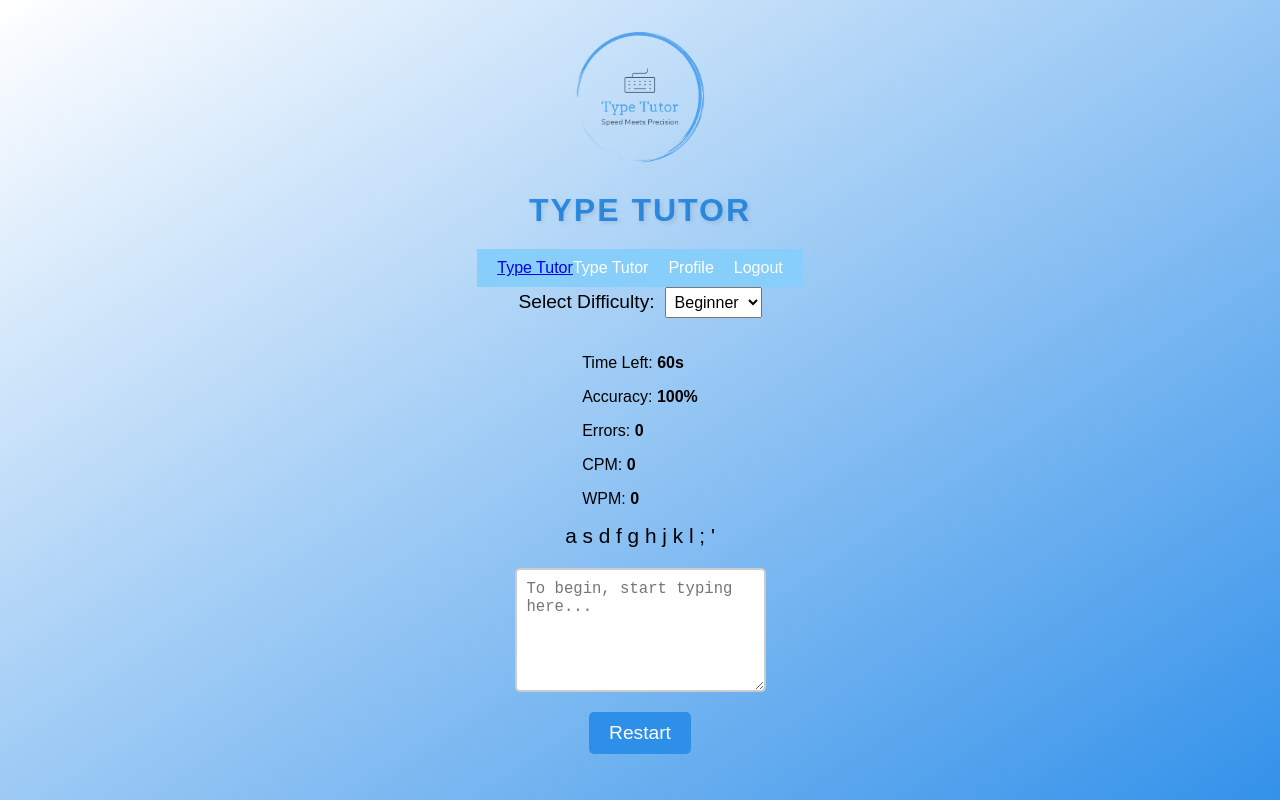
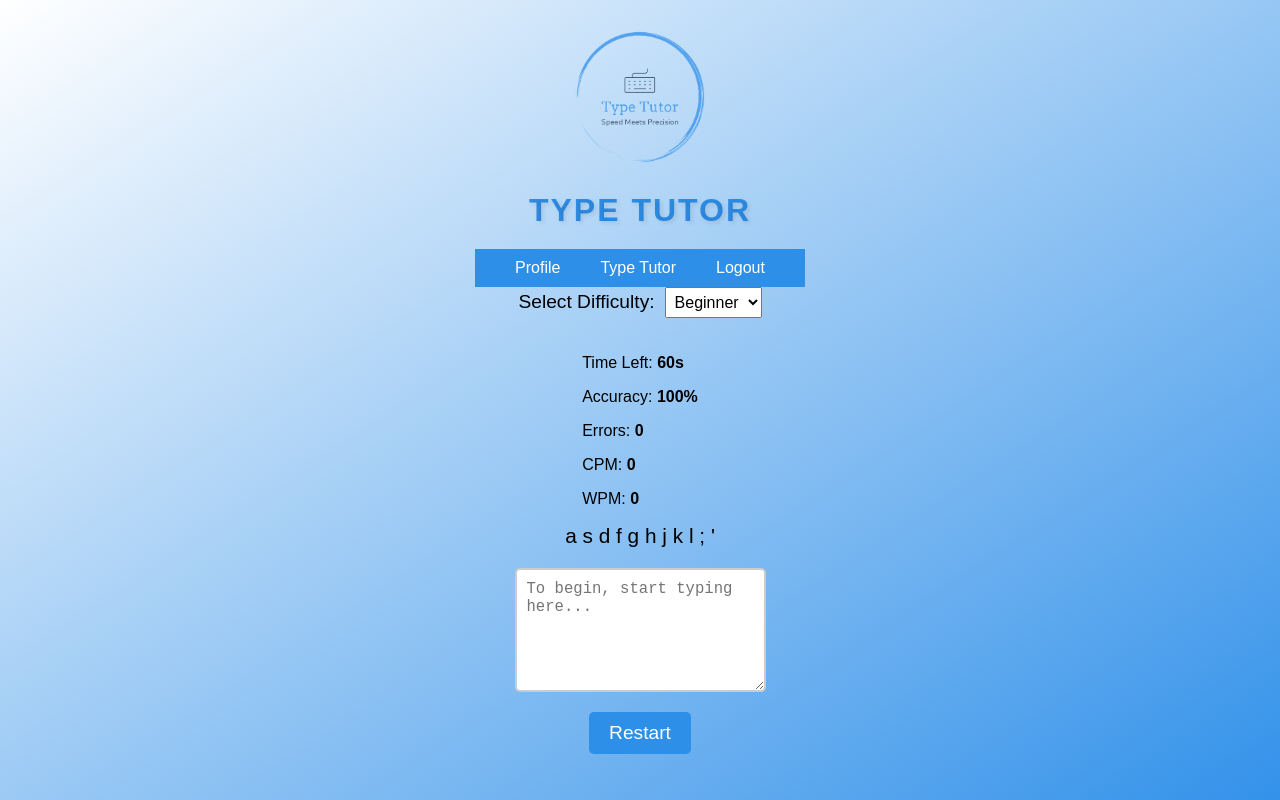
Before and after one commit to IshanAcharya/T3A2-B-client, a React (Create React App) app: page /type-tutor in a window 1280 px wide. Built offline with nearby package versions, Linux system fonts and the light colour scheme; sample sign-in values are in the browser's storage.

Commit message:
Enhanced styling on frontend pages.

```diff
--- a/src/Pages/LoginRegister.js
+++ b/src/Pages/LoginRegister.js
@@ -97,7 +97,7 @@ const LoginRegister = () => {
                         />
                         {errors.password && <p className="error">{errors.password}</p>}
                     </div>
-                    <button type="submit" className="button">{isLogin ? 'Login' : 'Register'}</button>
+                    <button type="submit" className="submit-button">{isLogin ? 'Login' : 'Register'}</button>
                 </form>
             </div>
         </div>
--- a/src/Pages/Profile.js
+++ b/src/Pages/Profile.js
@@ -130,7 +130,9 @@ const Profile = () => {
                     <button onClick={handleLogout} className="button logout-button">Logout</button>
                 </div>
             </div>
+            <div className="past-sessions-container">
             <PastSessionsTable sessions={sessions} />
+            </div>
         </div>
     );
 };
--- a/src/components/Navbar.js
+++ b/src/components/Navbar.js
@@ -1,21 +1,29 @@
-import React from 'react';
+import React, { useState } from 'react';
 import { Link } from 'react-router-dom';
 import '../styles/Navbar.css';
 
 const Navbar = () => {
+    const [isOpen, setIsOpen] = useState(false);
+
+    const toggleMenu = () => {
+        setIsOpen(!isOpen);
+    };
+
     const handleLogout = () => {
         localStorage.removeItem('token');
     };
 
     return (
         <nav className="navbar">
-            <div className="nav-logo">
-                <Link to="/">Type Tutor</Link>
+            <div className="hamburger" onClick={toggleMenu}>
+                <div className="bar"></div>
+                <div className="bar"></div>
+                <div className="bar"></div>
             </div>
-            <div className="nav-links">
-                <Link to="/type-tutor">Type Tutor</Link>
-                <Link to="/profile">Profile</Link>
-                <Link to="/" onClick={handleLogout}>Logout</Link>
+            <div className={`nav-links ${isOpen ? 'open' : ''}`}>
+                <Link to="/profile" onClick={toggleMenu}>Profile</Link>
+                <Link to="/type-tutor" onClick={toggleMenu}>Type Tutor</Link>
+                <Link to="/" onClick={() => { handleLogout(); toggleMenu(); }}>Logout</Link>
             </div>
         </nav>
     );
--- a/src/components/ProfileForm.js
+++ b/src/components/ProfileForm.js
@@ -27,7 +27,7 @@ const ProfileForm = ({ email, setEmail, password, setPassword, handleSubmit, err
                     />
                     {errors.password && <p className="error">{errors.password}</p>}
                 </div>
-                <button type="submit" className="button">Update Profile</button>
+                <button type="update" className="update-button">Update Profile</button>
                 {success && <p className="success">{success}</p>}
             </form>
         </div>
--- a/src/styles/LoginRegister.css
+++ b/src/styles/LoginRegister.css
@@ -84,8 +84,8 @@ body, html {
     margin-top: 5px;
 }
 
-.button {
-    width: 80%;
+.submit-button {
+    width: 100%;
     padding: 10px;
     background-color: #2E8FE9;
     color: white;
@@ -96,6 +96,6 @@ body, html {
     margin-top: 10px;
 }
 
-.button:hover {
+.submit-button:hover {
     background-color: #0056b3;
 }
--- a/src/styles/Navbar.css
+++ b/src/styles/Navbar.css
@@ -1,27 +1,70 @@
 .navbar {
+    position: relative;
     display: flex;
     justify-content: space-between;
     align-items: center;
     padding: 10px 20px;
-    background-color: Lightskyblue;
+    background-color: #2E8FE9;
     color: white;
 }
 
-.nav-logo a {
+.hamburger {
+    display: flex;
+    flex-direction: column;
+    justify-content: space-around;
+    width: 30px;
+    height: 20px;
+    cursor: pointer;
+}
 
+.bar {
+    width: 100%;
+    height: 3px;
+    background-color: white;
+    border-radius: 2px;
 }
 
 .nav-links {
+    display: none;
+    flex-direction: column;
+    position: absolute;
+    top: 50px;
+    left: 10px;
+    background-color: #2E8FE9;
+    padding: 10px;
+    border-radius: 5px;
+}
+
+.nav-links.open {
     display: flex;
-    gap: 20px;
 }
 
 .nav-links a {
     color: white;
     text-decoration: none;
     font-size: 16px;
+    margin: 5px 0;
 }
 
 .nav-links a:hover {
     text-decoration: underline;
 }
+
+@media (min-width: 768px) {
+    .hamburger {
+        display: none;
+    }
+
+    .nav-links {
+        display: flex;
+        flex-direction: row;
+        position: static;
+        background-color: transparent;
+        padding: 0;
+        border-radius: 0;
+    }
+
+    .nav-links a {
+        margin: 0 20px;
+    }
+}
--- a/src/styles/Profile.css
+++ b/src/styles/Profile.css
@@ -64,6 +64,16 @@ body, html {
     background-color: #0056b3;
 }
 
+.past-sessions-container {
+    width: 100%;
+    border-collapse: collapse;
+    margin-top: 20px;
+    display: flex;
+    flex-direction: column;
+    align-items: center;
+    text-align: center;
+}
+
 .past-sessions-table {
     width: 100%;
     border-collapse: collapse;
--- a/src/styles/ProfileForm.css
+++ b/src/styles/ProfileForm.css
@@ -1,7 +1,6 @@
 .profile-form {
     display: flex;
     flex-direction: column;
-    align-items: center;
 }
 
 .form-group {
@@ -34,8 +33,8 @@
     margin-top: 5px;
 }
 
-.button {
-    width: 80%;
+.update-button {
+    width: 100%;
     padding: 15px;
     background-color: #2E8FE9;
     color: white;
@@ -47,6 +46,6 @@
     align-self: center;
 }
 
-.button:hover {
+.update-button:hover {
     background-color: #1b6fb8
 }
```
